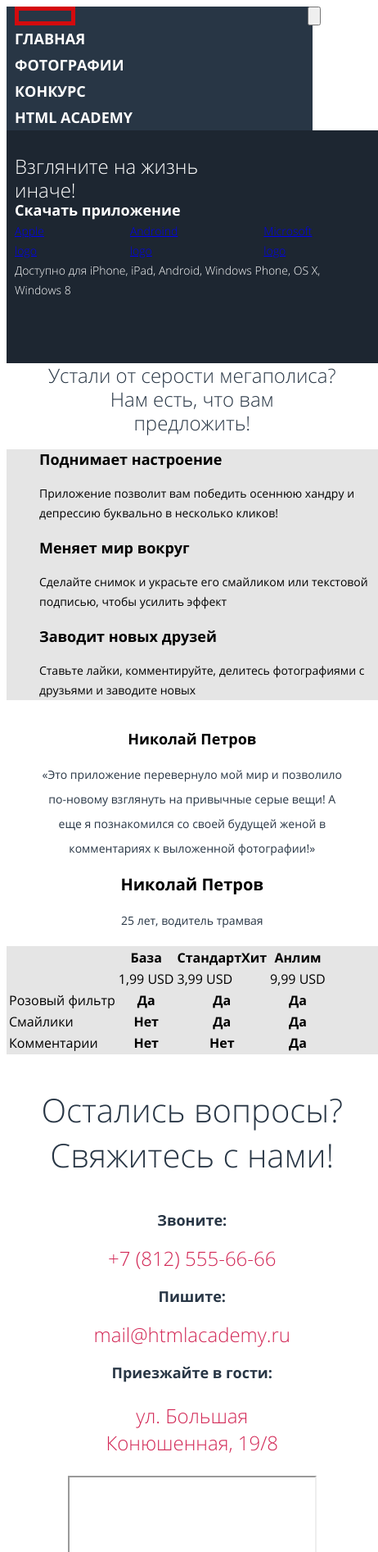
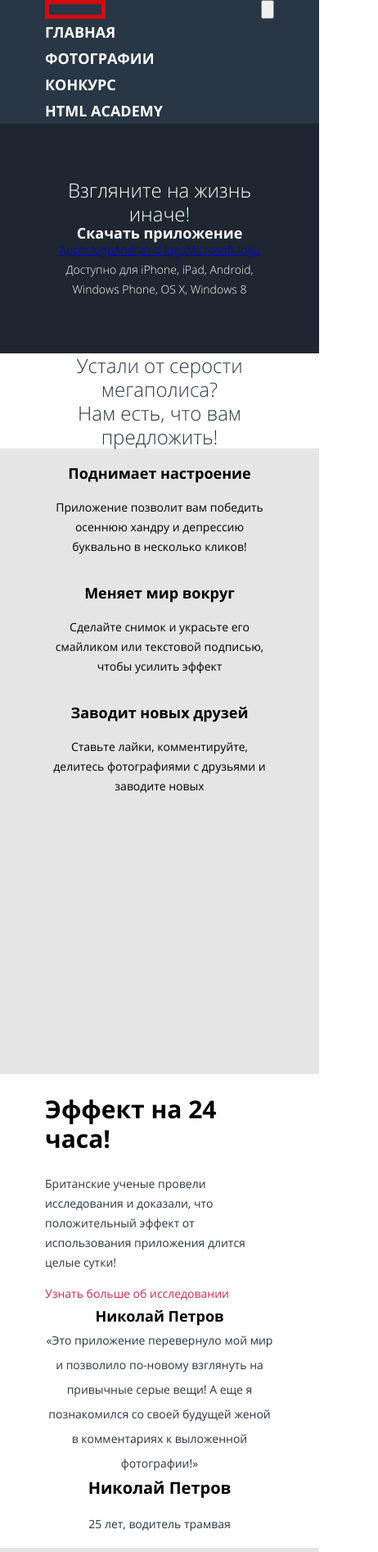
Before and after one commit to OlyaJoss/Pink, a website: page source/index.html in a window 390 px wide. Shown: the top 1893 px of the page at 82% size, 462 px wide, since content can reach past the window. Drawn offline with nearby package versions, Linux system fonts and the light colour scheme; files that its build step writes are made by us from their sources.

Commit message:
адаптивные сетки 1

```diff
--- a/source/index.html
+++ b/source/index.html
@@ -3,15 +3,16 @@
 
 <head>
   <meta charset="utf-8" />
+  <meta name="viewport" content="width=device-width, initial-scale=1.0">
   <title>HTML Academy: Пинк</title>
   <link rel="stylesheet" href="css/style.css">
 </head>
 
 <body class="page__body">
-  <header class="page-header">
-  <div class="page-header__wrapper container" >
+  <header class="page-header container">
     <div class="page-header__wrapper page-header__wrapper--top">
-    <a class="page-header__logo"><svg class="page-header__svg" xmlns="http://www.w3.org/2000/svg" width="74px" viewBox="0 0 147 40"></svg>
+      <a class="page-header__logo"><svg class="page-header__svg" xmlns="http://www.w3.org/2000/svg" width="74px"
+          viewBox="0 0 147 40"></svg>
       </a>
       <button class="page-header__toggle" type="button">
         <span class="visually-hidden">Меню</span>
@@ -43,7 +44,6 @@
         </ul>
       </div>
     </nav>
-  </div>
   </header>
 
   <main class="page-main">
@@ -51,16 +51,13 @@
       Приложение «Pink» — Взгляните на жизнь иначе!
     </h1>
 
-    <section class="promo">
-      <header class="promo__header">
+    <section class="promo container">
       <h2 class="visually-hidden">Скачайте приложение</h2>
-        <div class="promo__wrapper container">
-          <div class="promo__wrapper promo__wrapper--slogan">
+      <div class="promo__wrapper">
         <p class="promo__slogan ">
           Взгляните на жизнь<br />
           иначе!
         </p>
-          </div>
         <a class="promo__button" href="https://apps.apple.com/ru/genre/ios/id36" download>Скачать приложение</a>
         <ul class="promo__list">
           <li class="promo__list promo__list--item">
@@ -77,7 +74,6 @@
           Доступно для iPhone, iPad, Android, Windows Phone, OS X, Windows 8
         </p>
       </div>
-      </header>
     </section>
 
     <article class="advantages">
@@ -88,7 +84,7 @@
         <p class="advantages__text">
           Нам есть, что вам<br> предложить!</p>
       </div>
-      <div class="advantages__list-wrapper">
+      <div class="advantages__list-wrapper container">
         <ul class="advantages__list">
           <li class="advantages__item advantages__item--mood">
             <h3 class="advantages__title">Поднимает настроение</h3>
@@ -115,7 +111,17 @@
       </div>
     </article>
 
-    <section class="reviews">
+    <article class="effect container">
+      <div class="effect__wrapper">
+        <h2 class="effect__legend effect__legend--heading">Эффект на 24 часа!</h2>
+        <p class="effect__legend effect__legend--text">Британские ученые провели исследования
+          и доказали, что положительный эффект
+          от использования приложения длится целые сутки!</p>
+        <a class="effect__legend effect__legend--link">Узнать больше об исследовании</a>
+      </div>
+    </article>
+
+    <section class="reviews container">
       <blockquote class="reviews__item">
         <cite class="reviews__user-name-top">Николай Петров</cite>
         <p class="reviews__text">«Это приложение перевернуло мой мир и позволило по-новому взглянуть на привычные серые
@@ -125,7 +131,7 @@
       </blockquote>
     </section>
 
-    <section class="plans">
+    <section class="plans container">
       <table class="plans__big-table">
         <tr class="plans__name">
           <td class="visually-hidden">Empty</td>
@@ -160,7 +166,7 @@
       </table>
     </section>
 
-    <section class="contacts">
+    <section class="contacts container">
       <p class="contacts__text">Остались вопросы?<br>Свяжитесь с нами!</p>
       <div>
         <p class="contacts__text contacts__text--black">Звоните:</p>
@@ -179,7 +185,7 @@
     </section>
   </main>
 
-  <footer class="page-footer">
+  <footer class="page-footer container">
     <div class="page-footer__logo">Приложение «Pink»</div>
     <div class="page-footer__social social">
       <ul class="social__list">
--- a/source/less/blocks/advantages.less
+++ b/source/less/blocks/advantages.less
@@ -1,11 +1,10 @@
 .advantages {
-  background-color: @basic-white;
   margin: 0;
   padding: 0;
 }
 
 .advantages__text {
-  font-family: "Open Sans", "Arial", sans-serif;
+  font-family: "Open Sans", Arial, sans-serif;
   font-style: normal;
   font-weight: 300;
   font-size: 24px;
@@ -13,6 +12,11 @@
   margin: 0 auto;
   color: @basic-gray;
   padding: 0;
+  margin-bottom: 25px;
+
+  @media (max-width: @middle-width) {
+    margin-bottom: 0;
+  }
 }
 
 .advantages__wrapper {
@@ -22,7 +26,7 @@
   padding: 0;
   background-color: @basic-white;
 
-  @media (max-width: @mobile-width) {
+  @media (max-width: @small-width) {
     min-height: 250px;
     justify-content: space-around;
   }
@@ -30,15 +34,38 @@
 
 .advantages__list-wrapper {
   background-color: @light-gray;
+  width: 100%;
 }
 
 .advantages__list {
+  display: grid;
+  grid-template-rows: 1fr 1fr 1fr;
+  text-align: center;
   list-style: none;
+  padding: 0;
+  padding-bottom: 325px;
+  margin: 0;
   color: @basic-black;
+
+  @media (min-width: @middle-width) {
+    text-align: left;
+    padding-left: 310px;
+    padding-bottom: 0;
+  }
+
+  @media (min-width: @large-width) {
+    grid-template-columns: 189px 189px 189px;
+    column-gap: 20px;
+    justify-content: center;
+    text-align: center;
+    padding-left: 0;
+    padding-top: 432px;
+    padding-bottom: 0;
+  }
 }
 
 .advantages__title {
-  font-family: "Open Sans", "Arial", sans-serif;
+  font-family: "Open Sans", Arial, sans-serif;
   font-style: normal;
   font-weight: bold;
   font-size: 18px;
@@ -46,7 +73,7 @@
 }
 
 .advantages__description {
-  font-family: "Open Sans", "Arial", sans-serif;
+  font-family: "Open Sans", Arial, sans-serif;
   font-style: normal;
   font-weight: normal;
   font-size: 14px;
--- a/source/less/blocks/container.less
+++ b/source/less/blocks/container.less
@@ -1,5 +1,13 @@
 .container {
-  min-width: 320px;
-  margin: 0 auto;
-  padding: 0 10px;
+  display: grid;
+  justify-content: center;
+  grid-template-columns: 280px;
+
+  @media (min-width: @middle-width) {
+    grid-template-columns: 620px;
+  }
+
+  @media (min-width: @large-width) {
+    grid-template-columns: 940px;
+  }
 }
--- a/source/less/blocks/copyright.less
+++ b/source/less/blocks/copyright.less
@@ -1,5 +1,5 @@
 .copyright__text {
-  font-family: "Open Sans", "Arial", sans-serif;
+  font-family: "Open Sans", Arial, sans-serif;
   font-style: normal;
   font-weight: normal;
   font-size: 14px;
--- /dev/null
+++ b/source/less/blocks/effect.less
@@ -0,0 +1,38 @@
+.effect {
+  margin: 0;
+
+  @media (min-width: @middle-width) {
+    background-color: @basic-white;
+    padding-left: 310px;
+  }
+
+  @media (max-width: @small-width) {
+    display: none;
+  }
+
+  @media (min-width: @large-width) {
+    background-color: @light-gray;
+    padding-left: 370px;
+  }
+}
+
+.effect__legend--heading {
+  font-weight: bold;
+  font-size: 30px;
+  line-height: 36px;
+  color: @basic-black;
+}
+
+.effect__legend--text {
+  font-weight: normal;
+  font-size: 14px;
+  line-height: 24px;
+  color: @basic-gray;
+}
+
+.effect__legend--link {
+  font-weight: normal;
+  font-size: 14px;
+  line-height: 24px;
+  color: @basic-pink;
+}
--- a/source/less/blocks/form.less
+++ b/source/less/blocks/form.less
@@ -57,7 +57,7 @@
 }
 
 .form__textarea {
-  font-family: "Open Sans", "Arial", sans-serif;
+  font-family: "Open Sans", Arial, sans-serif;
   font-size: 18px;
   line-height: 30px;
   height: 197px;
--- a/source/less/blocks/gallery.less
+++ b/source/less/blocks/gallery.less
@@ -1,5 +1,5 @@
 .gallery {
-  font-family: "Open Sans", "Arial", sans-serif;
+  font-family: "Open Sans", Arial, sans-serif;
   font-style: normal;
   background-color: @basic-white;
 }
--- a/source/less/blocks/main-nav.less
+++ b/source/less/blocks/main-nav.less
@@ -13,7 +13,7 @@
 
 
 
-@media (min-width :@tablet-width) {
+@media (min-width :@middle-width) {
   .main-nav__wrapper {
     display: flex;
     justify-content: space-between;
@@ -23,7 +23,7 @@
 }
 
 
-@media (min-width: @desktop-width) {
+@media (min-width: @large-width) {
   .main-nav__wrapper {
     width: 940px;
   }
--- a/source/less/blocks/page-footer.less
+++ b/source/less/blocks/page-footer.less
@@ -1,5 +1,10 @@
 .page-footer {
   font-family: "Open Sans";
+  display: grid;
+  grid-template-rows: 1fr 1fr 1fr;
+  justify-content: center;
+  text-align: center;
+  align-items: center;
   color: @basic-gray;
   background-color: @basic-white;
 }
--- a/source/less/blocks/page-header.less
+++ b/source/less/blocks/page-header.less
@@ -1,7 +1,7 @@
 .page-header {
   display: flex;
   flex-direction: column;
-  font-family: "Open Sans", "Arial", sans-serif;
+  font-family: "Open Sans", Arial, sans-serif;
   font-style: normal;
   font-weight: bold;
   font-size: 18px;
@@ -18,11 +18,11 @@
   outline: 5px solid rgba(255, 0, 0, 0.8);
   outline-offset: -5px;
 
-  @media (min-width: @tablet-width) {
+  @media (min-width: @middle-width) {
     height: 40px;
   }
 
-  @media (min-width: @desktop-width) {
+  @media (min-width: @large-width) {
     height: 40px;
   }
 }
@@ -40,7 +40,7 @@
 }
 
 .page-header__toggle {
-  @media (min-width: @desktop-width) {
+  @media (min-width: @large-width) {
     display: none;
   }
 }
--- a/source/less/blocks/promo.less
+++ b/source/less/blocks/promo.less
@@ -1,5 +1,5 @@
 .promo {
-  font-family: "Open Sans", "Arial", sans-serif;
+  font-family: "Open Sans", Arial, sans-serif;
   font-style: normal;
   font-weight: 300;
   font-size: 14px;
@@ -7,22 +7,6 @@
   background-color: @dark-gray;
   color: @basic-white;
   margin: 0;
-  padding-top: 29px;
-  padding-bottom: 38px;
-
-  @media (min-width: @tablet-width) {
-    padding-top: 102px;
-    padding-bottom: 119px;
-    padding-left: 20px;
-    padding-right: 340px;
-  }
-
-  @media (min-width: @desktop-width) {
-    padding-top: 114px;
-    padding-bottom: 130px;
-    padding-left: 130px;
-    padding-right: 766px;
-  }
 }
 
 .promo__button {
@@ -42,29 +26,25 @@
   padding: 0;
 }
 
-.promo__wrapper--slogan {
-  @media (max-width: @mobile-width) {
-    padding-top: 29px;
-    padding-bottom: 320px;
-  }
-}
-
 .promo__info {
   margin: 0;
   padding: 0;
 }
 
 .promo__list {
-  display: grid;
-  grid-template-columns: 1fr 1fr 1fr;
-  column-gap: 35px;
+  display: flex;
+  flex-direction: row;
+  justify-content: center;
   list-style: none;
   margin: 0;
   padding: 0;
 }
 
 .promo__wrapper {
-  display: block;
+  display: flex;
+  flex-direction: column;
+  text-align: center;
   margin: 0 auto;
   padding: 0;
+  justify-content: center;
 }
--- a/source/less/blocks/reviews.less
+++ b/source/less/blocks/reviews.less
@@ -1,6 +1,10 @@
 .reviews {
   background-color: @basic-white;
   text-align: center;
+
+  @media (min-width: @large-width) {
+    padding-top: 193px;
+  }
 }
 
 .reviews__user-name-top {
@@ -8,11 +12,20 @@
   font-style: normal;
   font-size: 18px;
   line-height: 30px;
+
+  @media (min-width: @middle-width) {
+    display: none;
+  }
+}
+
+.reviews__item {
+  margin: 0;
 }
 
 .reviews__text {
   font-size: 14px;
   line-height: 30px;
+  margin: 0;
   color: @basic-gray;
 }
 
@@ -21,10 +34,18 @@
   font-style: normal;
   font-size: 20px;
   line-height: 30px;
+
+  @media (max-width: @small-width) {
+    display: none;
+  }
 }
 
 .reviews__user-info {
   font-size: 14px;
   line-height: 30px;
   color: @basic-gray;
+
+  @media (max-width: @small-width) {
+    display: none;
+  }
 }
--- a/source/less/blocks/site-list.less
+++ b/source/less/blocks/site-list.less
@@ -1,7 +1,13 @@
 .site-list {
+  display: flex;
+  flex-direction: column;
   list-style: none;
   padding: 0;
   margin: 0 auto;
+
+  @media (min-width: @large-width) {
+    flex-direction: row;
+  }
 }
 
 .site-list__item {
@@ -9,7 +15,7 @@
   text-decoration: none;
 }
 
-@media (min-width: @desktop-width) {
+@media (min-width: @large-width) {
   .site-list {
     width: 620px;
   }
--- a/source/less/main.less
+++ b/source/less/main.less
@@ -1,5 +1,5 @@
 .page-main {
-  font-family: Open Sans;
+  font-family: "Open Sans", Arial, sans-serif;
   font-style: normal;
   color: @basic-black;
   box-sizing: border-box;
@@ -9,10 +9,14 @@
   align-content: start;
 }
 
+.page__body {
+  margin: 0;
+}
+
 *,
 *:before,
 *:after {
-  box-sizing: inherit;
+  box-sizing: border-box;
 }
 
 .visually-hidden {
--- a/source/less/style.less
+++ b/source/less/style.less
@@ -14,3 +14,4 @@
 @import "blocks/plans.less";
 @import "blocks/contacts.less";
 @import "blocks/container.less";
+@import "blocks/effect.less";
--- a/source/less/variables.less
+++ b/source/less/variables.less
@@ -6,6 +6,6 @@
 @basic-black: #000000;
 @basic-green: #2AAB6D;
 @basic-pink: #D22856;
-@tablet-width: 660px;
-@desktop-width: 960px;
-@mobile-width: 320px;
+@middle-width: 660px;
+@large-width: 960px;
+@small-width: 320px;
```
Also changed, not shown: source/form.html (+1 -0 lines), source/photo.html (+1 -0 lines). Lines whose indentation alone changed are shown as unchanged.
